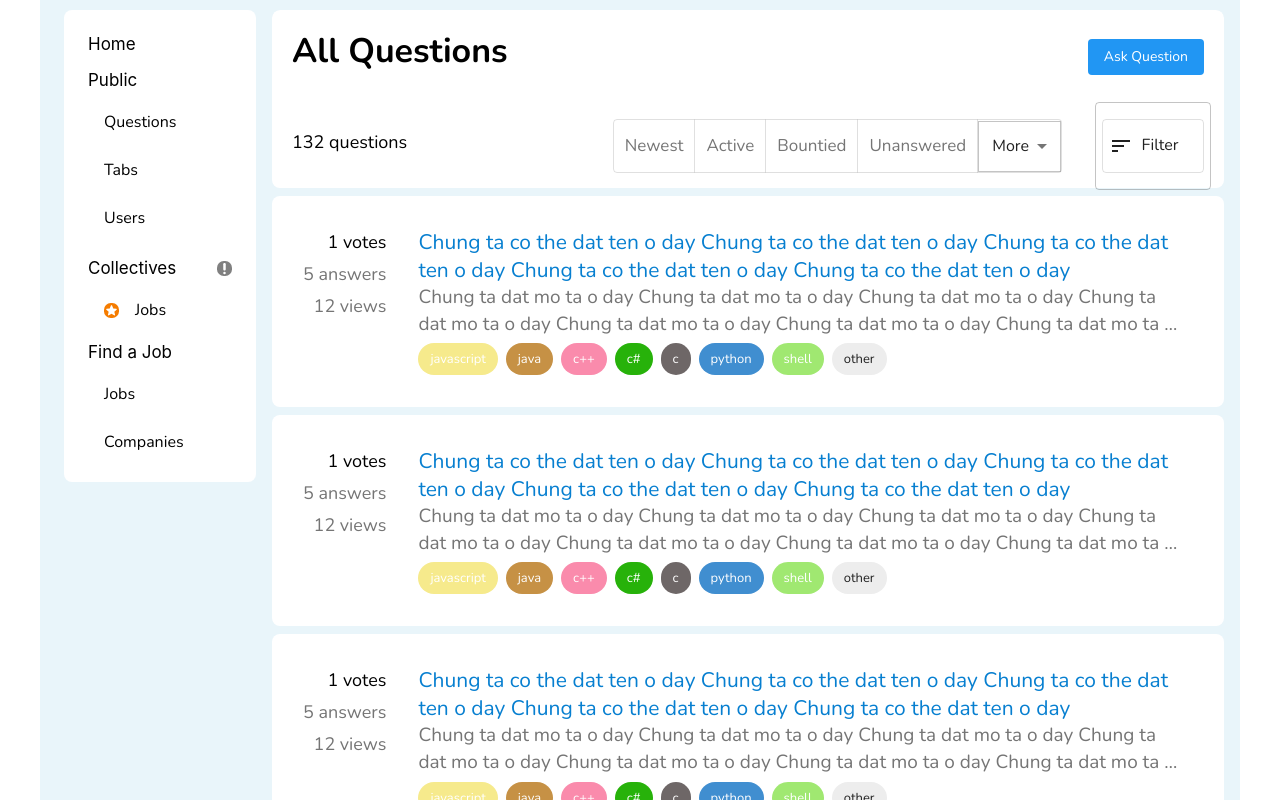
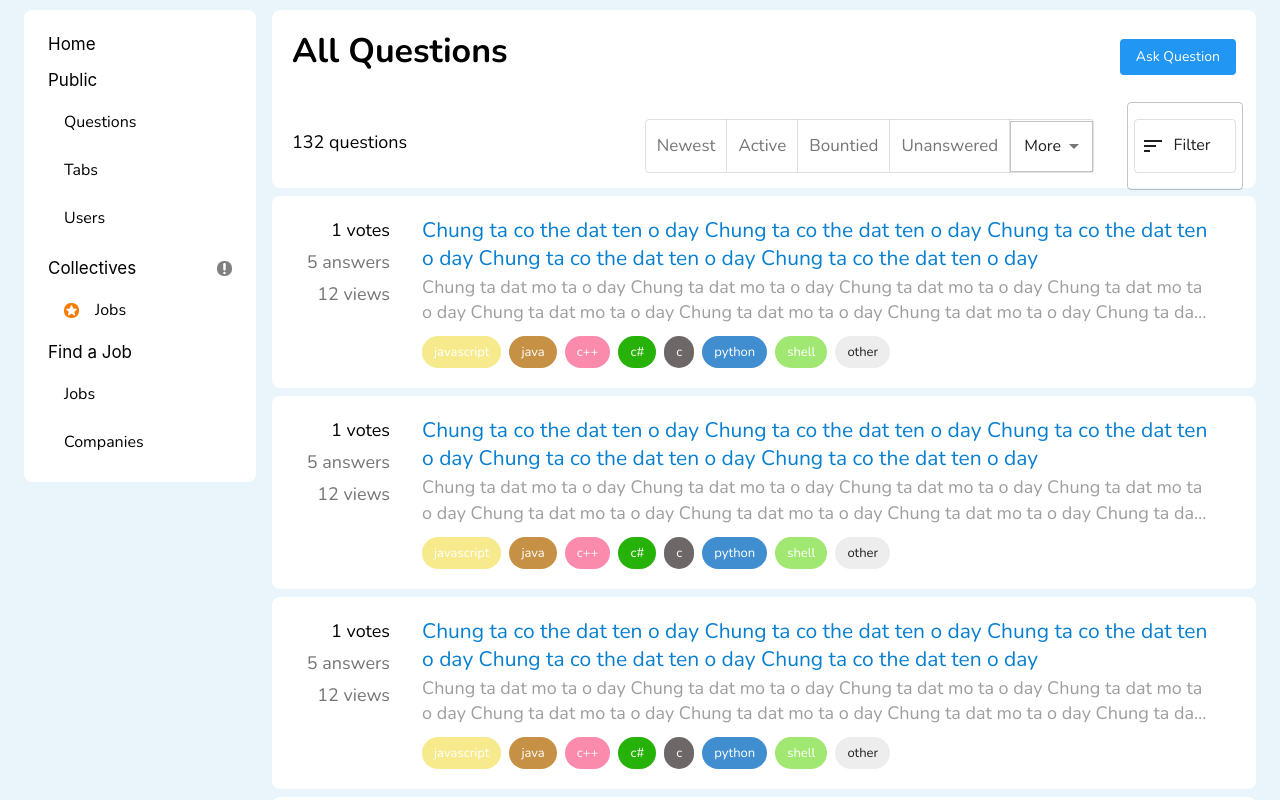
Before and after one commit to quyen46919/UDA_Stackoverflow, a React (Create React App) app: page /question in a window 1280 px wide. Built offline with nearby package versions, Linux system fonts and the light colour scheme.

Commit message:
add code for Action and Question component 8/3/2022

```diff
--- a/src/components/ActionMenu.js
+++ b/src/components/ActionMenu.js
@@ -16,8 +16,10 @@ function ActionMenu() {
     return (
         <Box
             sx={{
-                width: '160px',
-                display: 'flex',
+                minWidth: '200px',
+                display:{
+                    xs: 'none', sm: 'flex'
+                },
                 height: '70%',
                 flexDirection: 'column',
                 flexWrap: 'nowrap',
--- a/src/components/Questions.js
+++ b/src/components/Questions.js
@@ -5,6 +5,7 @@ import PropTypes from 'prop-types';
 import Chip from '@mui/material/Chip';
 import Stack from '@mui/material/Stack';
 import { Link } from 'react-router-dom';
+import { grey } from '@mui/material/colors';
 
 Questions.propTypes = {
     info: PropTypes.object.isRequired
@@ -24,8 +25,8 @@ function Questions(props) {
                 justifyContent: 'center',
                 alignItems: 'flex-start',
                 gap: 4,
-                paddingTop: 4,
-                paddingBottom: 4,
+                pt: 2.5,
+                pb: 2.5,
                 backgroundColor: 'white',
                 borderRadius: 2
             }}
@@ -55,7 +56,7 @@ function Questions(props) {
                     justifyContent: 'flex-start',
                     alignItems: 'flex-start',
                     '& a':{ textDecoration: 'none' },
-                    paddingRight: 5
+                    pr: 5.5
                 }}
             >
                 <Link to='#'>
@@ -70,7 +71,7 @@ function Questions(props) {
                             fontSize: 21,
                             color: '#077fd0',
                             'line-height': 'normal',
-                            marginBottom: 0,
+                            marginBottom: '3px',
                             textDecoration: 'none'
                         }}
                         variant="subtitle1" gutterBottom component="div">{title}
@@ -84,22 +85,22 @@ function Questions(props) {
                         '-webkit-box-orient': 'vertical',
                         overflow: 'hidden',
                         textOverflow: 'ellipsis',
-                        marginBottom: '5px',
-                        fontSize: 19,
-                        color: '#757575'
+                        marginBottom: '10px',
+                        fontSize: 18,
+                        color: grey[500]
                     }}
                     variant="body2" gutterBottom>{des}</Typography>
                 <Box>
 
                     <Stack direction="row" spacing={1}>
-                        <Chip label="javascript" sx={{ backgroundColor: '#f6ea8c', color: 'white' }} onClick={handleClick} />
-                        <Chip label="java" sx={{ backgroundColor: '#c69145', color: 'white' }} onClick={handleClick} />
-                        <Chip label="c++" sx={{ backgroundColor: '#fa8bac', color: 'white' }} onClick={handleClick} />
-                        <Chip label="c#" sx={{ backgroundColor: '#27b20a', color: 'white' }} onClick={handleClick} />
-                        <Chip label="c" sx={{ backgroundColor: '#6e6767', color: 'white' }} onClick={handleClick} />
-                        <Chip label="python" sx={{ backgroundColor: '#408ed0', color: 'white' }} onClick={handleClick} />
-                        <Chip label="shell" sx={{ backgroundColor: '#a0e871', color: 'white' }} onClick={handleClick} />
-                        <Chip label="other" sx={{ backgroundColor: '#ededed' }} onClick={handleClick} />
+                        <Chip label="javascript" sx={{ backgroundColor: '#f6ea8c!important', color: 'white' }} onClick={handleClick} />
+                        <Chip label="java" sx={{ backgroundColor: '#c69145!important', color: 'white' }} onClick={handleClick} />
+                        <Chip label="c++" sx={{ backgroundColor: '#fa8bac!important', color: 'white' }} onClick={handleClick} />
+                        <Chip label="c#" sx={{ backgroundColor: '#27b20a!important', color: 'white' }} onClick={handleClick} />
+                        <Chip label="c" sx={{ backgroundColor: '#6e6767!important', color: 'white' }} onClick={handleClick} />
+                        <Chip label="python" sx={{ backgroundColor: '#408ed0!important', color: 'white' }} onClick={handleClick} />
+                        <Chip label="shell" sx={{ backgroundColor: '#a0e871!important', color: 'white' }} onClick={handleClick} />
+                        <Chip label="other" sx={{ backgroundColor: '#ededed!important' }} onClick={handleClick} />
                     </Stack>
                 </Box>
             </Box>
--- a/src/pages/QuestionPage.js
+++ b/src/pages/QuestionPage.js
@@ -60,9 +60,9 @@ function QuestionPage() {
     };
     return (
         <Container
-            maxWidth="lg"
+            maxWidth="xl"
             sx= {{
-                display: 'fex',
+                display: 'flex',
                 flexDirection: 'row',
                 justifyContent: 'center',
                 backgroundColor: '#e9f5fa',
@@ -71,12 +71,11 @@ function QuestionPage() {
             <ActionMenu />
             <Box
                 sx= {{
-                    width: 'calc(100% - 200px)',
                     height: '100vh',
                     overflow: 'auto',
                     '&::-webkit-scrollbar':{
                         '-webkit-appearance': 'none',
-                        width: '4px'
+                        width: '8px'
                     },
                     '&::-webkit-scrollbar-thumb':{
                         background: 'rgb(214, 214, 214)',
@@ -99,7 +98,6 @@ function QuestionPage() {
                 }}>
                     <Box
                         sx= {{
-                            width: '100%',
                             display: 'flex',
                             flexDirection: 'row',
                             justifyContent: 'space-between',
@@ -115,7 +113,6 @@ function QuestionPage() {
                     </Box>
                     <Box
                         sx= {{
-                            width: '100%',
                             display: 'flex',
                             flexDirection: 'row',
                             justifyContent: 'space-between',
```
